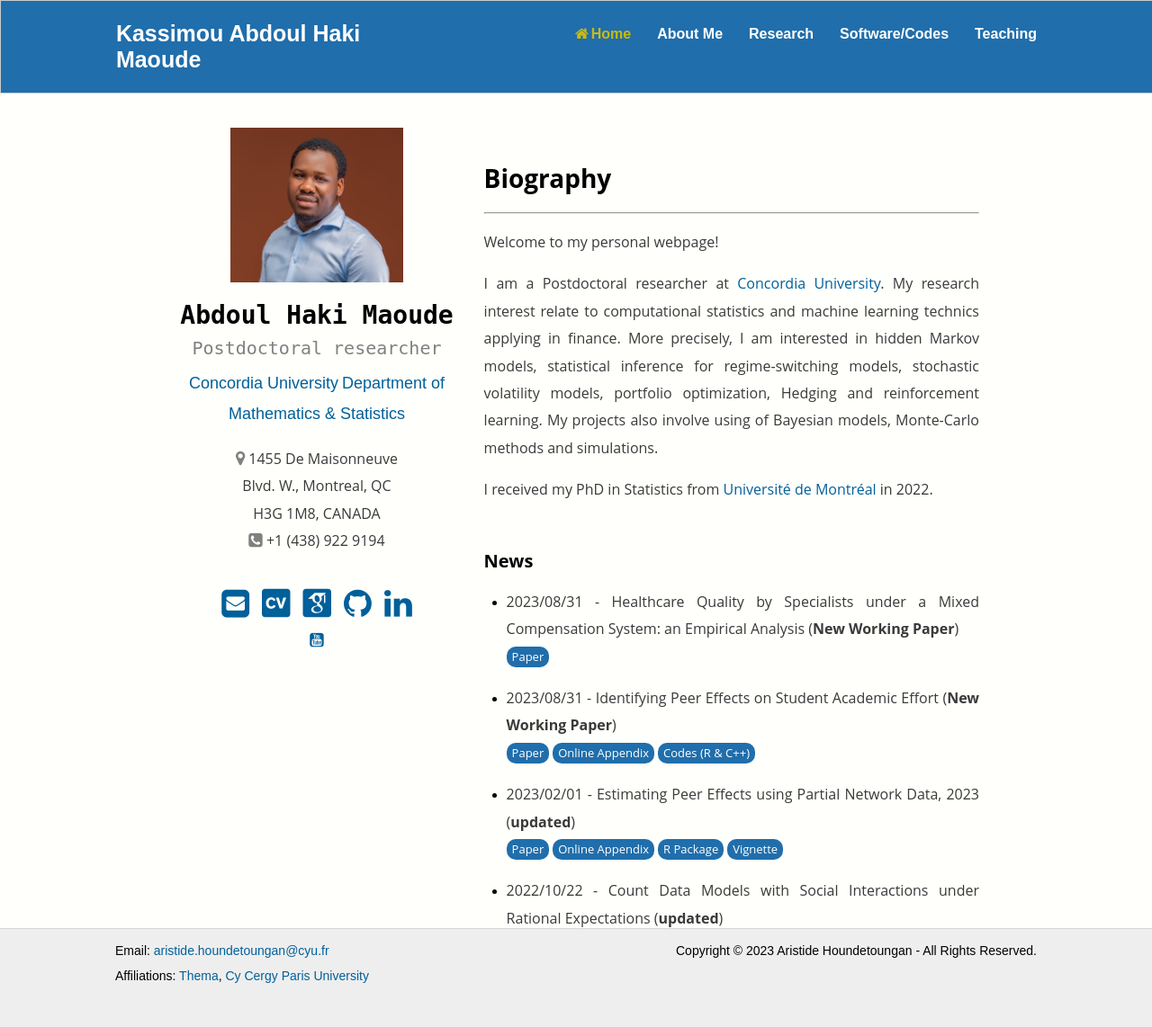
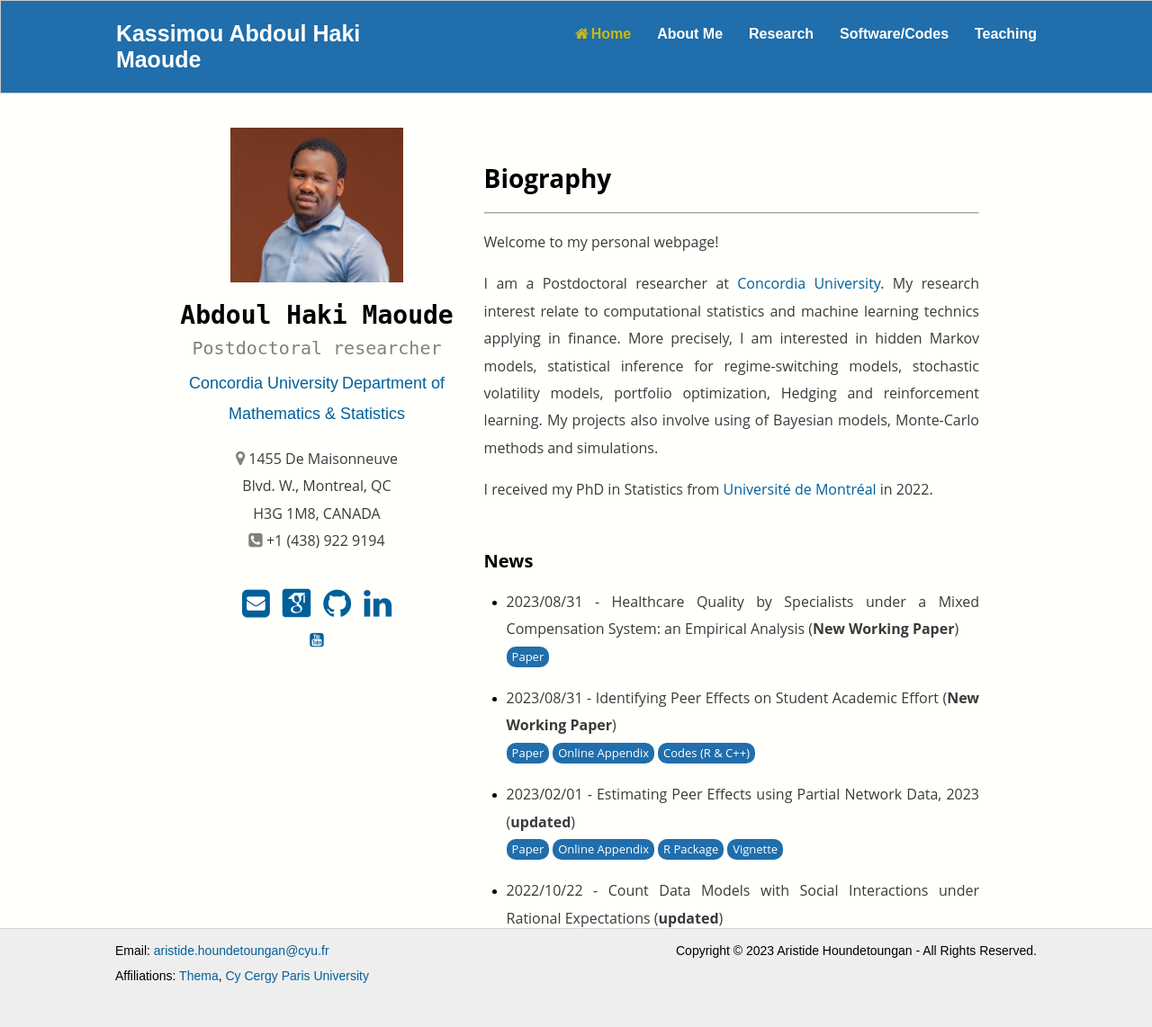
Before and after one commit to abdoulmaoude/abdoulmaoude.github.io, a Jekyll site: the page built from index.html, in a window 1280 px wide. Shown: the whole page at 90% size. Built offline with Jekyll 4.4.1, drawn with Linux system fonts in a browser that asks for light colours; some web fonts are replaced.

Commit message:
Update_index_9_30_23

```diff
--- a/index.html
+++ b/index.html
@@ -36,7 +36,7 @@
 
     <div id="Myinfo" align="center">
       <a href="mailto:abdoulhaki.maoude@concordia.ca"><i class="fa fa-envelope-square fa-2x"></i></a>
-      <a href="/files/CV/maoudeCV.pdf" target="_blank"><i class="ai ai-cv-square ai-2x"></i></a>
+      <!--<a href="/files/CV/maoudeCV.pdf" target="_blank"><i class="ai ai-cv-square ai-2x"></i></a>-->
       <a href="https://scholar.google.ca/citations?user=1BiAxkoAAAAJ&hl=fr" target="_blank"><i class="ai ai-google-scholar-square ai-2x"></i></a>
       <a href="https://github.com/abdoulmaoude" target="_blank"><i class="fa fa-github fa-2x"></i></a>
       <a href="https://www.linkedin.com/in/abdoulmaoude/" target="_blank"><i class="fa fa-linkedin fa-2x"></i></a> <br/>
```
